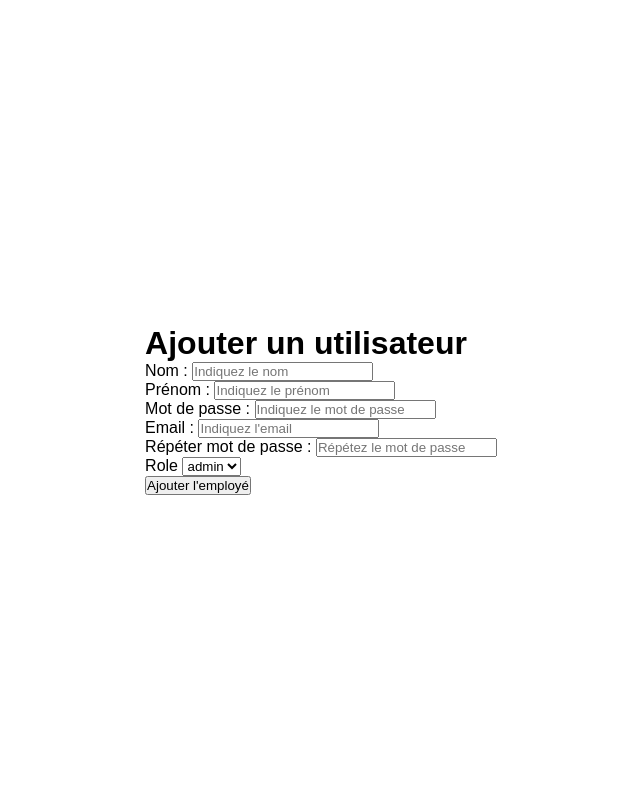
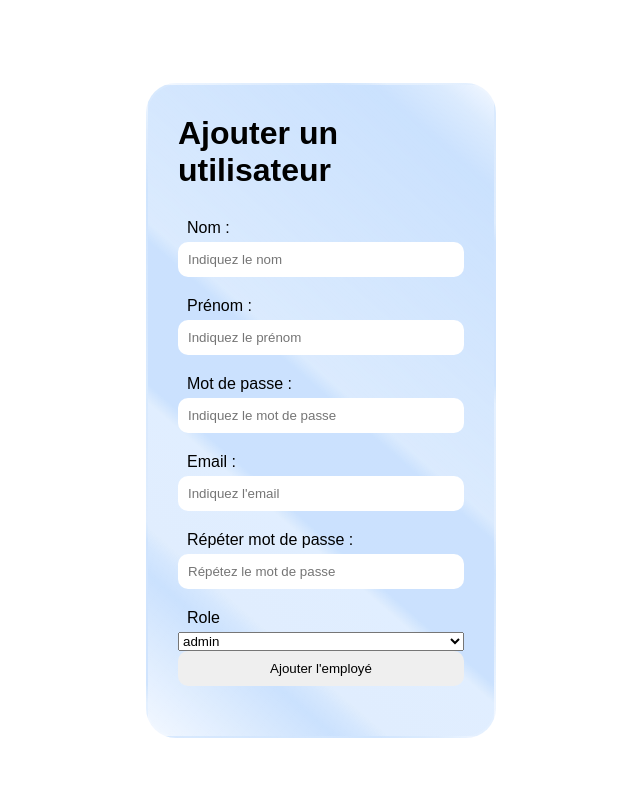
Before and after one commit to Jaune-Senat/cCoworker-M2i, a PHP site: template views/utilisateur/inscription.php in a window 1280 px wide. Shown: the part 60-870 px from the top of the page, without its empty margins (319-959 px from the left). Run offline with PHP 8.4, Linux system fonts and the light colour scheme; the template is opened without the code that fills it: most values are stand-ins (such as "Sample title", 1, 10 or a date in 2020); some libraries are stand-ins or nearby versions.

Commit message:
maj css formulaire inscription

```diff
--- a/assets/style/app.css
+++ b/assets/style/app.css
@@ -93,6 +93,9 @@
 ===================== Connexion =====================
 =====================================================
  */
+input{
+    margin-bottom: 1.5em;
+}
 
 .pageConnexion {
     display: flex;
@@ -121,7 +124,7 @@
         #C3DDFE;
     border: solid 2px rgba(255, 255, 255, 0.1);
     width: 350px;
-    height: 350px;
+    /* height: 350px; */
     display: flex;
     flex-direction: column;
     justify-content: center;
--- a/views/utilisateur/inscription.php
+++ b/views/utilisateur/inscription.php
@@ -1,5 +1,5 @@
 <div class="pageConnexion">
-    <div class="">
+    <div class="containerConnexion">
         <h1>Ajouter un utilisateur</h1>
 
         <form action="" method="post">
```
